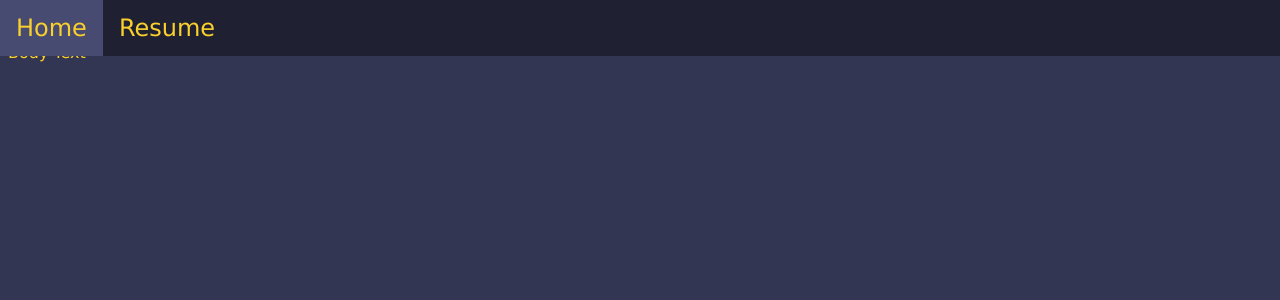
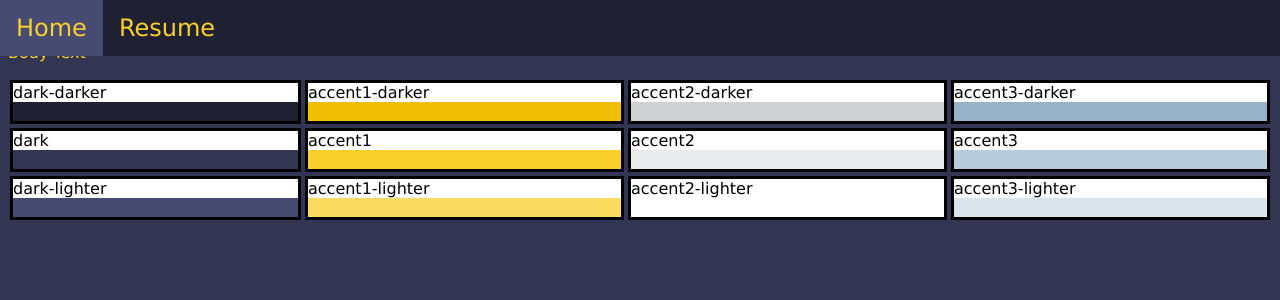
Before and after one commit to brocktdavis/my-website, a React (Create React App) app in the folder app/: page / in a window 1280 px wide. Shown: the top 300 px of the page. Built offline with nearby package versions, Linux system fonts and the light colour scheme.

Commit message:
add palette

```diff
--- a/app/src/component/App.js
+++ b/app/src/component/App.js
@@ -2,6 +2,7 @@ import React from 'react';
 import './App.css';
 
 import Header from './Header';
+import Palette from './Palette';
 
 class App extends React.Component {
   constructor(props) {
@@ -19,6 +20,7 @@ class App extends React.Component {
           onClick={(pageName) => alert(pageName)}
         />
         <p>Body Text</p>
+        <Palette />
       </div>
     );
   }
```
